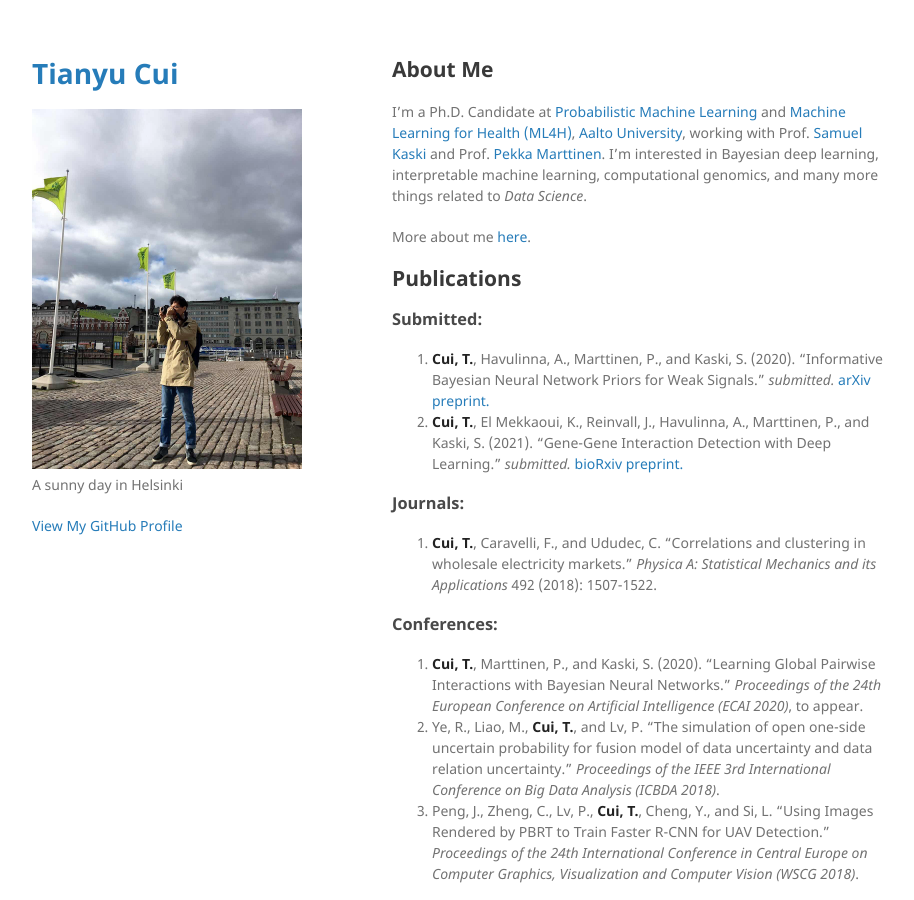
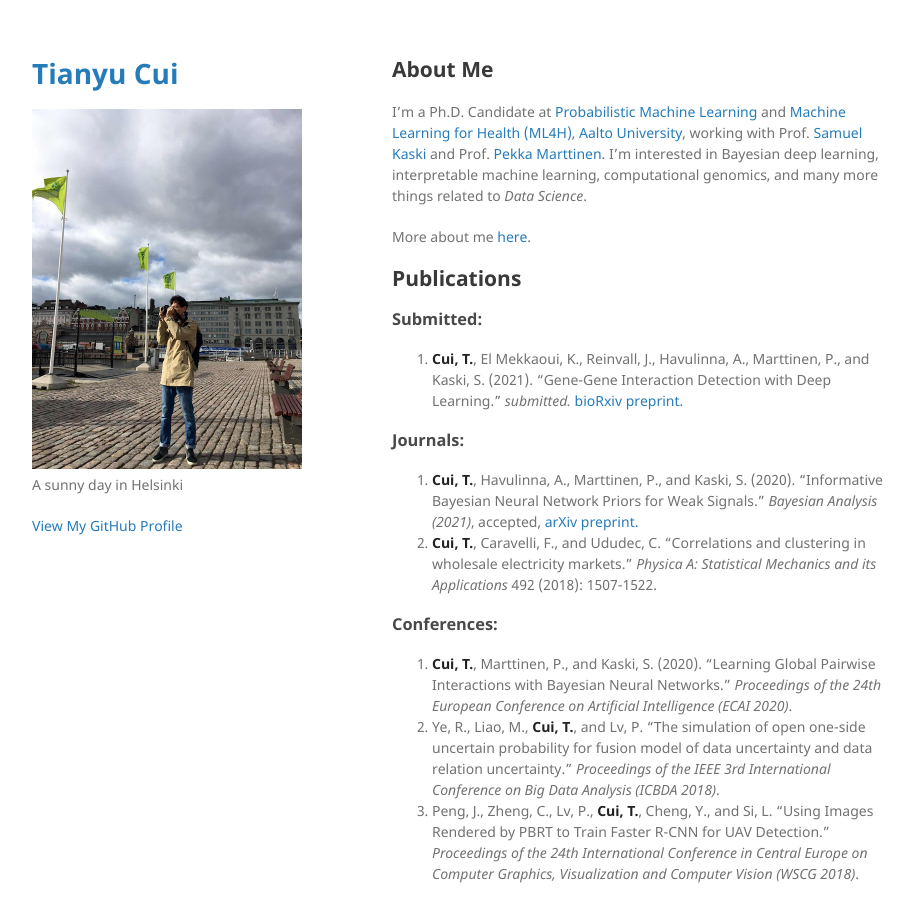
Before and after one commit to tycui/tycui.github.io, a Jekyll site: the page built from index.md, in a window 1280 px wide and 900 px high. Shown: the whole window, without its empty margins (178-1092 px from the left). Built offline with Jekyll 4.4.1, drawn with Linux system fonts in a browser that asks for light colours; our own code applies the rules of GitHub Pages for plain Markdown files.

Commit message:
Update index.md

```diff
--- a/index.md
+++ b/index.md
@@ -10,14 +10,14 @@ More about me [here](./more_about_me.html).
 ## Publications
 
 ### Submitted:
-1. **Cui, T.**, Havulinna, A., Marttinen, P., and Kaski, S. (2020). "Informative Bayesian Neural Network Priors for Weak Signals." _submitted._ [arXiv preprint.](https://arxiv.org/abs/2002.10243)
-2. **Cui, T.**, El Mekkaoui, K., Reinvall, J., Havulinna, A., Marttinen, P., and Kaski, S. (2021). "Gene-Gene Interaction Detection with Deep Learning." _submitted._ [bioRxiv preprint.](https://www.biorxiv.org/content/10.1101/2021.03.12.435063v1)
+1. **Cui, T.**, El Mekkaoui, K., Reinvall, J., Havulinna, A., Marttinen, P., and Kaski, S. (2021). "Gene-Gene Interaction Detection with Deep Learning." _submitted._ [bioRxiv preprint.](https://www.biorxiv.org/content/10.1101/2021.03.12.435063v1)
 
 ### Journals:
+2. **Cui, T.**, Havulinna, A., Marttinen, P., and Kaski, S. (2020). "Informative Bayesian Neural Network Priors for Weak Signals." _Bayesian Analysis (2021)_, accepted, [arXiv preprint.](https://arxiv.org/abs/2002.10243)
 3. **Cui, T.**, Caravelli, F., and Ududec, C. "Correlations and clustering in wholesale electricity markets." _Physica A: Statistical Mechanics and its Applications_ 492 (2018): 1507-1522.
 
 ### Conferences:
-4. **Cui, T.**, Marttinen, P., and Kaski, S. (2020). "Learning Global Pairwise Interactions with Bayesian Neural Networks." _Proceedings of the 24th European Conference on Artificial Intelligence (ECAI 2020)_, to appear.
+4. **Cui, T.**, Marttinen, P., and Kaski, S. (2020). "Learning Global Pairwise Interactions with Bayesian Neural Networks." _Proceedings of the 24th European Conference on Artificial Intelligence (ECAI 2020)_.
 5. Ye, R., Liao, M., **Cui, T.**, and Lv, P. "The simulation of open one-side uncertain probability for fusion model of data uncertainty and data relation uncertainty." _Proceedings of the IEEE 3rd International Conference on Big Data Analysis (ICBDA 2018)_.
 6. Peng, J., Zheng, C., Lv, P., **Cui, T.**, Cheng, Y., and Si, L. "Using Images Rendered by PBRT to Train Faster R-CNN for UAV Detection." _Proceedings of the 24th International Conference in Central Europe on Computer Graphics, Visualization and Computer Vision (WSCG 2018)_.
 
```
